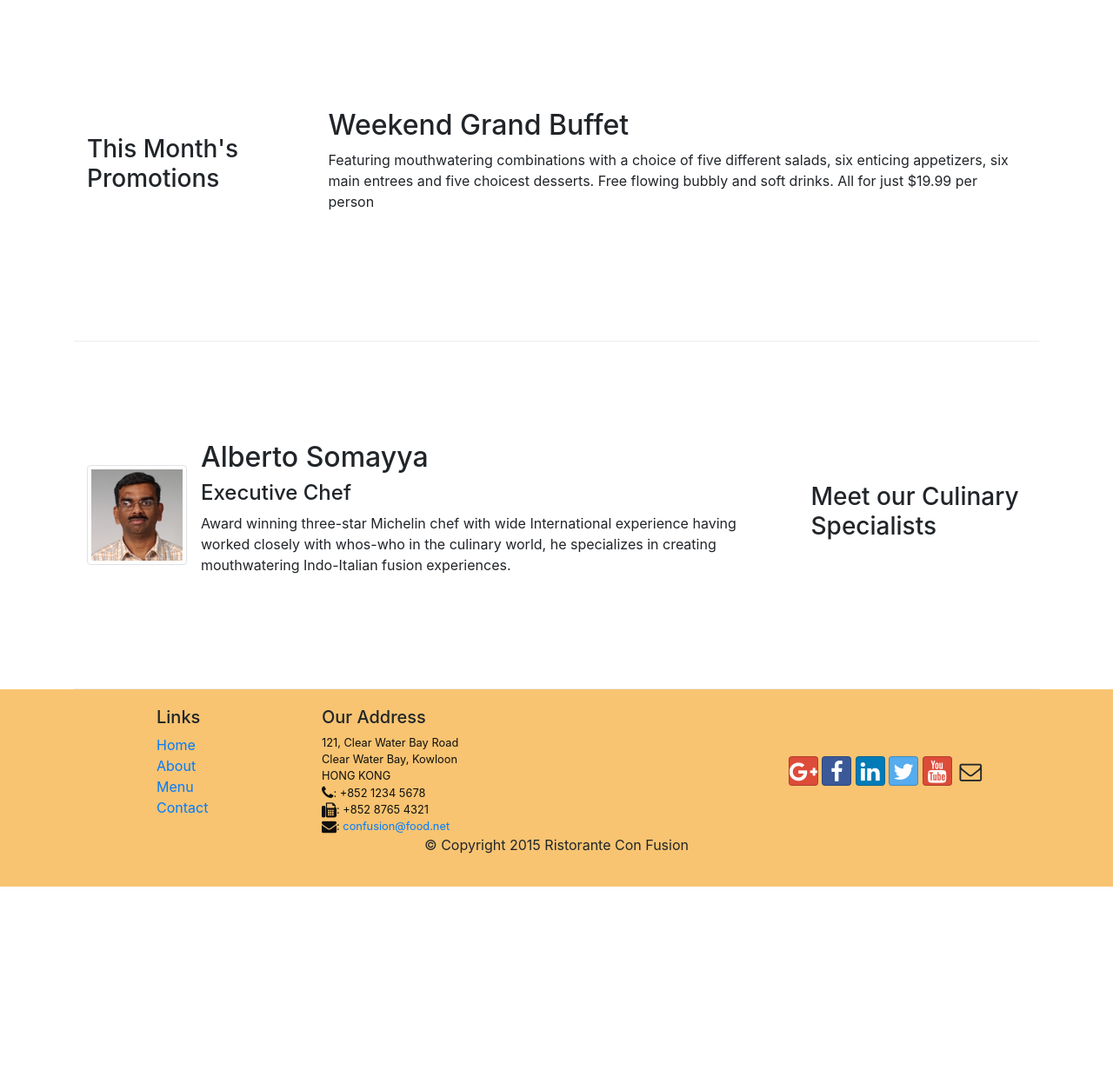
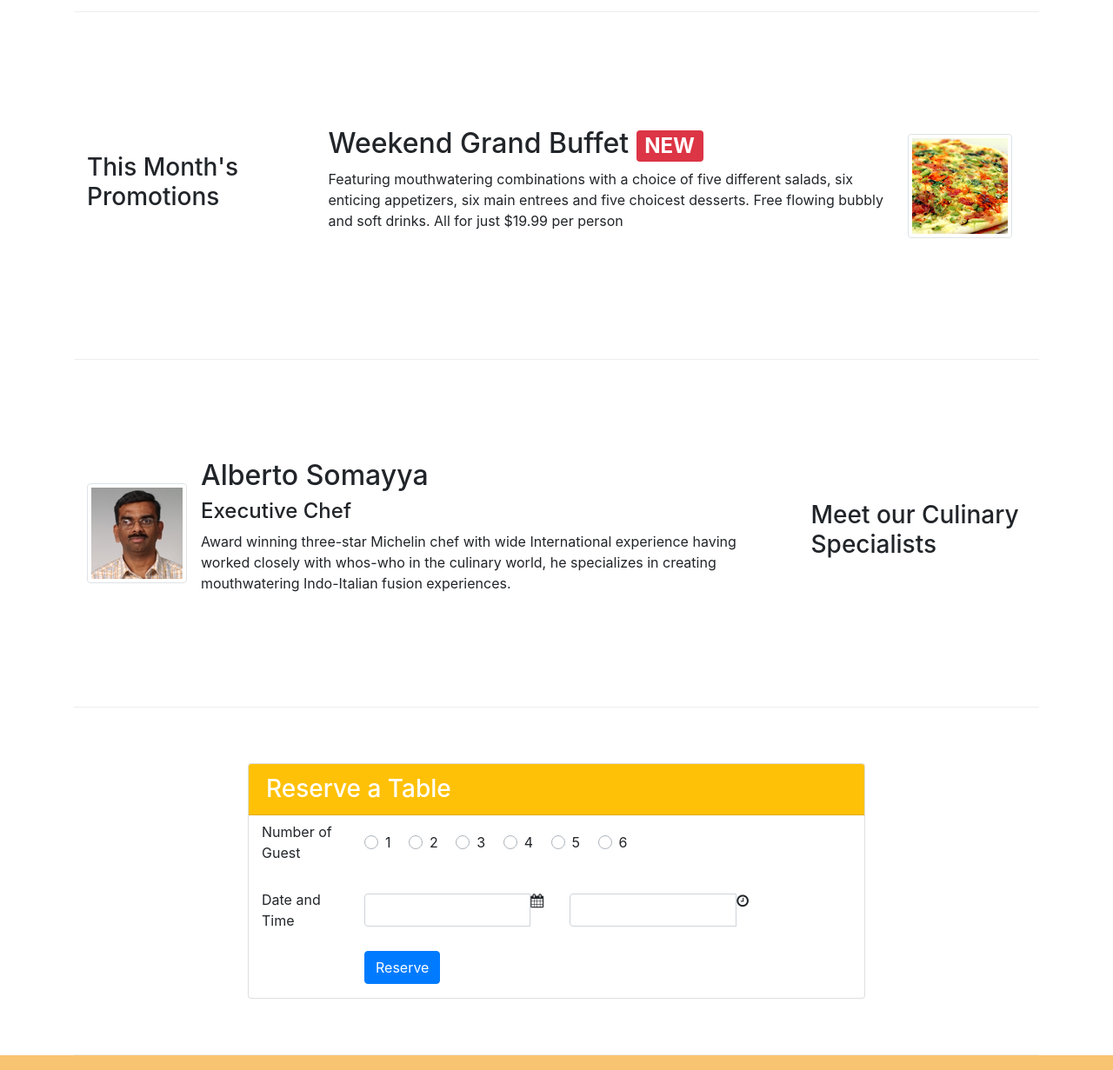
Before and after one commit to JorgeEspina/Git_Test, a website: page index.html in a window 1280 px wide. Shown: the part 720-1951 px from the top of the page at 87% size. Before the commit the page ends 1740 px from the top, so only its background shows below. Drawn offline with nearby package versions, Linux system fonts and the light colour scheme.

Commit message:
finish second week

```diff
--- a/index.html
+++ b/index.html
@@ -35,12 +35,15 @@
     <header class="jumbotron">
         <div class="container">
             <div class="row row-header">
-                <div class="col-12 col-sm-8">
+                <div class="col-12 col-sm-6">
                     <h1>Ristorante con Fusion</h1>
                     <p>We take inspiration from the World's best cuisines, and create a unique fusion experience. Our lipsmacking creations will tickle your culinary senses!</p>
                 </div>
-                <div class="col col-sm align-self-center">
+                <div class="col-12 col-sm-3 align-self-center">
                     <img src="img/logo.png" class="img-fluid">
+                </div>
+                <div class="col-12 col-sm-3 align-self-center">
+                    <a class="btn btn-warning btn-sm btn-block" role="button" href="#reservetable">Reserve Table</a>
                 </div>
             </div>
         </div>
@@ -75,8 +78,17 @@
                 <h3>This Month's Promotions</h3>
             </div>
             <div class="col col-sm col-md">
-                <h2>Weekend Grand Buffet</h2>
-                <p>Featuring mouthwatering combinations with a choice of five different salads, six enticing appetizers, six main entrees and five choicest desserts. Free flowing bubbly and soft drinks. All for just $19.99 per person </p>
+                <div class="media">
+                    <div class="media-body">
+                        <h2 class="mt-0">Weekend Grand Buffet  <span class="badge badge-danger">NEW</span></h2>
+                        <p class="d-none d-sm-block">Featuring mouthwatering combinations with a choice of five different salads,
+                             six enticing appetizers, six main entrees and five choicest desserts. Free flowing bubbly and soft drinks.
+                             All for just $19.99 per person
+                        </p>
+                    </div>
+                    <img class="d-flex mr-3 img-thumbnail align-self-center"
+                    src="img/uthappizza.png" alt="Uthappizza">
+                </div>
             </div>
         </div>
 
@@ -104,7 +116,69 @@
                 -->
             </div>
         </div>
+        <div class="row row-content justify-content-center">
+            <div class="col col-sm-8 align-self-center">
+                <div class="card">
+                    <h3 class="card-header bg-warning text-white">Reserve a Table</h3>
+                    <div class="card-block col-12">
+						<form id="reservetable">
+							<div class="form-group row align-items-center">
+								<label class="col-12 col-sm-2 col-form-label">Number of Guest</label>
+								<div class="col-12 col-sm">
+                                    <div class="custom-control custom-radio custom-control-inline">
+                                        <input type="radio" id="customRadioInline1" name="customRadioInline1" class="custom-control-input">
+                                        <label class="custom-control-label" for="customRadioInline1">1</label>
+                                    </div>
+                                    <div class="custom-control custom-radio custom-control-inline">
+                                        <input type="radio" id="customRadioInline2" name="customRadioInline2" class="custom-control-input">
+                                        <label class="custom-control-label" for="customRadioInline2">2</label>
+                                    </div>
+                                    <div class="custom-control custom-radio custom-control-inline">
+                                        <input type="radio" id="customRadioInline3" name="customRadioInline3" class="custom-control-input">
+                                        <label class="custom-control-label" for="customRadioInline3">3</label>
+                                    </div>
+                                    <div class="custom-control custom-radio custom-control-inline">
+                                        <input type="radio" id="customRadioInline4" name="customRadioInline4" class="custom-control-input">
+                                        <label class="custom-control-label" for="customRadioInline4">4</label>
+                                    </div>
+                                    <div class="custom-control custom-radio custom-control-inline">
+                                        <input type="radio" id="customRadioInline5" name="customRadioInline5" class="custom-control-input">
+                                        <label class="custom-control-label" for="customRadioInline5">5</label>
+                                    </div>
+                                    <div class="custom-control custom-radio custom-control-inline">
+                                        <input type="radio" id="customRadioInline6" name="customRadioInline6" class="custom-control-input">
+                                        <label class="custom-control-label" for="customRadioInline6">6</label>
+                                    </div>
+                                </div>
+							</div>
+							<div class="form-group row align-items-center">
+								<label class="col-12 col-sm-2 col-form-label">Date and Time</label>
+								<div class="col-12 col-sm-4">
+									<div class="input-group">
+                                        <input type="text" class="form-control" id="date" name="date">
+                                        <i class="input-group-addon fa fa-calendar" aria-hidden="true"></i>
+									</div>
+								</div>
+								<div class="col-12 col-sm-4">
+									<div class="input-group">
+                                        <input type="text" class="form-control" id="time" name="time">
+                                        <i class="input-group-addon fa fa-clock-o" aria-hidden="true"></i>
+									</div>
+								</div>
+							</div>
+							<div class="form-group row">
+								<div class="offset-sm-2 col-md-10">
+									<button type="submit" class="btn btn-primary">Reserve</button>
+								</div>
+							</div>
+						</form>
+					</div>
+				</div>
+			</div>
+		</div>
     </div>
+
+
 
     <footer class="footer">
         <div class="container">
```
Also changed, not shown: contactus.html (+1 -1 lines).
